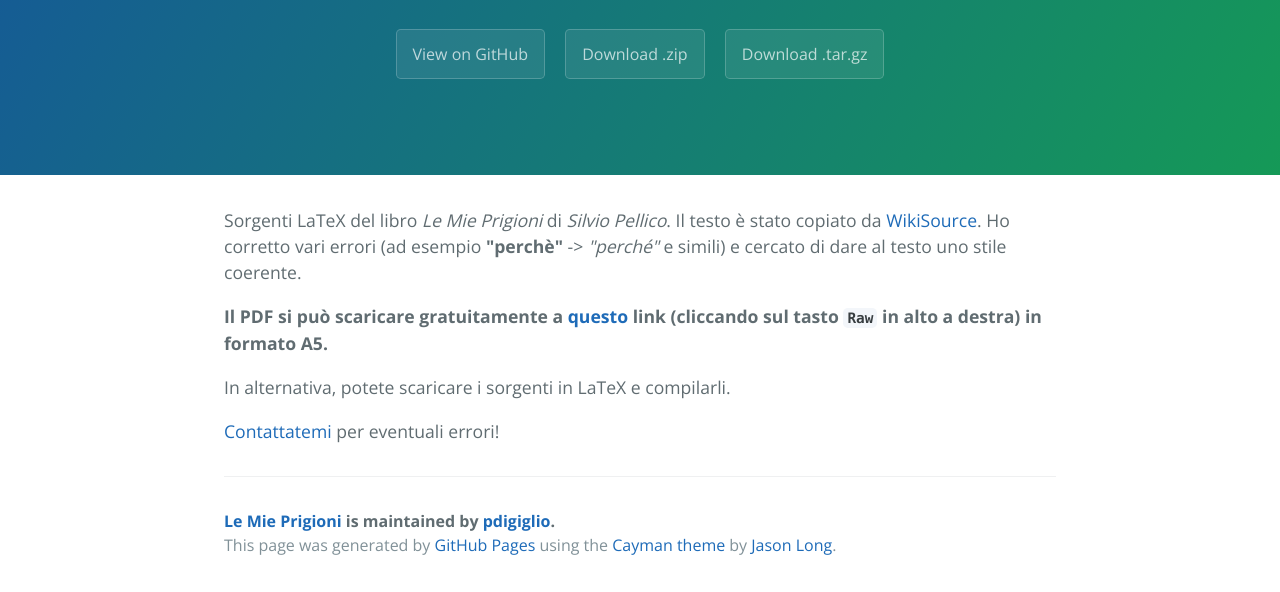
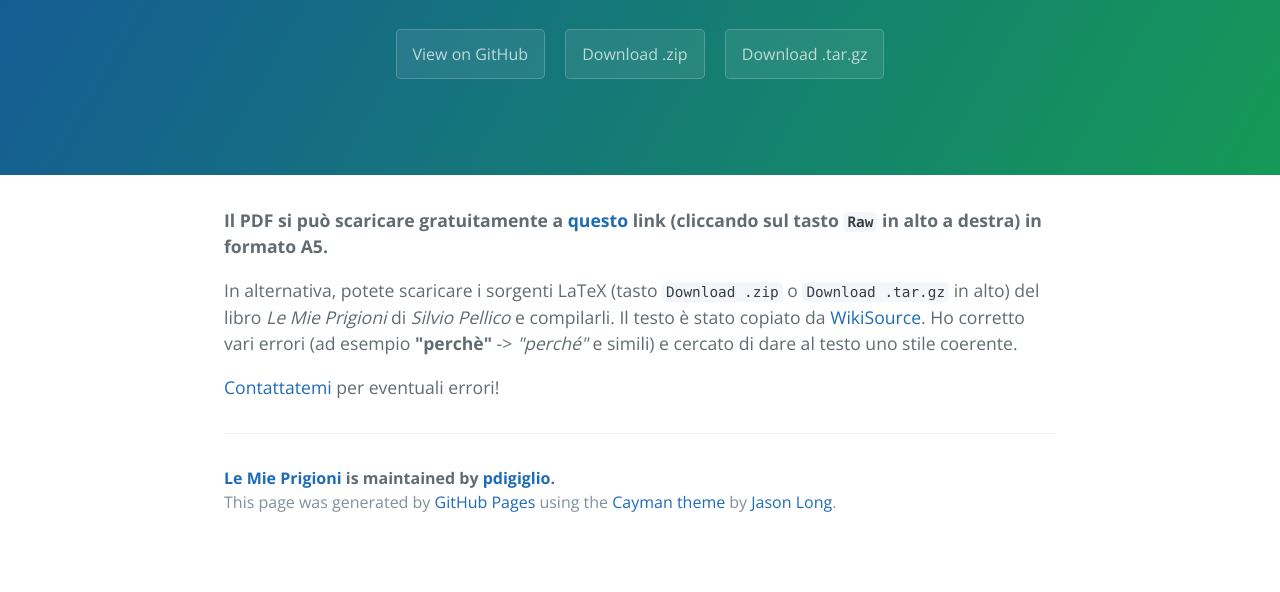
Before and after one commit to pdigiglio/leMiePrigioni, a plain HTML site: page index.html in a window 1280 px wide. Shown: the part 208-800 px from the top of the page. Drawn offline with nearby package versions, Linux system fonts and the light colour scheme.

```diff
--- a/index.html
+++ b/index.html
@@ -19,11 +19,9 @@
     </section>
 
     <section class="main-content">
-      <p>Sorgenti LaTeX del libro <em>Le Mie Prigioni</em> di <em>Silvio Pellico</em>. Il testo è stato copiato da <a href="WS">WikiSource</a>. Ho corretto vari errori (ad esempio <strong>"perchè"</strong> -&gt; <em>"perché"</em> e simili) e cercato di dare al testo uno stile coerente.</p>
+      <p><strong>Il PDF si può scaricare gratuitamente a <a href="PDF">questo</a> link (cliccando sul tasto <code>Raw</code> in alto a destra) in formato A5.</strong></p>
 
-<p><strong>Il PDF si può scaricare gratuitamente a <a href="https://github.com/pdigiglio/leMiePrigioni/blob/master/leMiePrigioni.pdf">questo</a> link (cliccando sul tasto <code>Raw</code> in alto a destra) in formato A5.</strong></p>
-
-<p>In alternativa, potete scaricare i sorgenti in LaTeX e compilarli.</p>
+<p>In alternativa, potete scaricare i sorgenti LaTeX (tasto <code>Download .zip</code> o <code>Download .tar.gz</code> in alto) del libro <em>Le Mie Prigioni</em> di <em>Silvio Pellico</em> e compilarli. Il testo è stato copiato da <a href="WS">WikiSource</a>. Ho corretto vari errori (ad esempio <strong>"perchè"</strong> -&gt; <em>"perché"</em> e simili) e cercato di dare al testo uno stile coerente.</p>
 
 <p><a href="mailto:p.digiglio91@gmail.com">Contattatemi</a> per eventuali errori!</p>
 
--- a/params.json
+++ b/params.json
@@ -1 +1 @@
-{"name":"Le Mie Prigioni","tagline":"Download Le Mie Prigioni di Silvio Pellico in pdf","body":"Sorgenti LaTeX del libro _Le Mie Prigioni_ di _Silvio Pellico_. Il testo è stato copiato da [WikiSource](WS). Ho corretto vari errori (ad esempio __\"perchè\"__ -> _\"perché\"_ e simili) e cercato di dare al testo uno stile coerente.\r\n\r\n__Il PDF si può scaricare gratuitamente a [questo](pdf) link (cliccando sul tasto `Raw` in alto a destra) in formato A5.__\r\n\r\nIn alternativa, potete scaricare i sorgenti in LaTeX e compilarli.\r\n\r\n[Contattatemi](<mailto:p.digiglio91@gmail.com>) per eventuali errori!\r\n\r\n[WS]: https://it.wikisource.org/wiki/Le_mie_prigioni \"WikiSource - Le Mie Prigioni\"\r\n[pdf]: https://github.com/pdigiglio/leMiePrigioni/blob/master/leMiePrigioni.pdf  \"GitHub/pdigiglio - Le Mie Prigioni\"","google":"","note":"Don't delete this file! It's used internally to help with page regeneration."}
+{"name":"Le Mie Prigioni","tagline":"Download Le Mie Prigioni di Silvio Pellico in pdf","body":"__Il PDF si può scaricare gratuitamente a [questo](PDF) link (cliccando sul tasto `Raw` in alto a destra) in formato A5.__\r\n\r\nIn alternativa, potete scaricare i sorgenti LaTeX (tasto `Download .zip` o `Download .tar.gz` in alto) del libro _Le Mie Prigioni_ di _Silvio Pellico_ e compilarli. Il testo è stato copiato da [WikiSource](WS). Ho corretto vari errori (ad esempio __\"perchè\"__ -> _\"perché\"_ e simili) e cercato di dare al testo uno stile coerente.\r\n\r\n[Contattatemi](<mailto:p.digiglio91@gmail.com>) per eventuali errori!\r\n\r\n[WS]: https://it.wikisource.org/wiki/Le_mie_prigioni \"WikiSource - Le Mie Prigioni\"\r\n[PDF]: https://github.com/pdigiglio/leMiePrigioni/blob/master/leMiePrigioni.pdf  \"GitHub/pdigiglio - Le Mie Prigioni\"","google":"","note":"Don't delete this file! It's used internally to help with page regeneration."}
```
